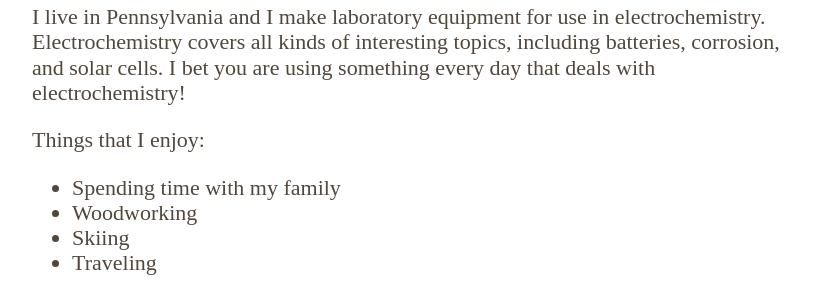
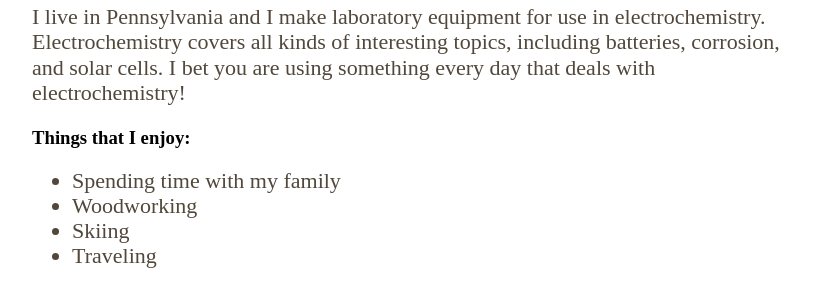
Before and after one commit to duckwoodthinkful/AboutMe, a plain HTML site: page index.html in a window 1280 px wide. Shown: the part 494-782 px from the top of the page, without its empty margins (224-1055 px from the left). Drawn offline with nearby package versions, Linux system fonts and the light colour scheme.

Commit message:
Yet a different image for contrast

```diff
--- a/index.html
+++ b/index.html
@@ -38,7 +38,7 @@
       <p>I live in Pennsylvania and I make laboratory equipment for use in electrochemistry.  Electrochemistry covers all kinds of interesting
         topics, including batteries, corrosion, and solar cells.  I bet you are using something every day that deals with electrochemistry!
       </p>
-      <p>Things that I enjoy: </p>
+      <h3>Things that I enjoy: </h3>
       <ul>
         <li>Spending time with my family</li>
         <li>Woodworking</li>
```
